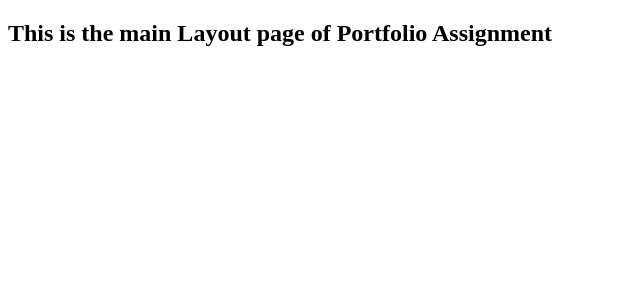
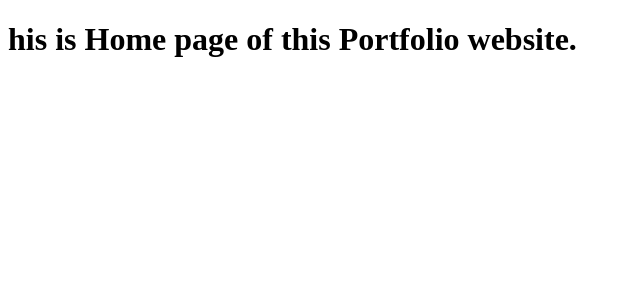
Before and after one commit to devSadakat/PortfolioDemo, a React (Vite) app: page / in a window 1280 px wide. Shown: the top 300 px of the page, without its empty margins (0-640 px from the left). Built offline with nearby package versions, Linux system fonts and the light colour scheme.

Commit message:
Start setup Home page

```diff
--- a/src/Layoute/MainLayout.jsx
+++ b/src/Layoute/MainLayout.jsx
@@ -1,9 +1,10 @@
 import React from 'react';
+import { Outlet } from 'react-router';
 
 const MainLayout = () => {
     return (
         <div>
-            <h2>This is the main Layout page of Portfolio Assignment</h2>
+           <Outlet/>
         </div>
     );
 };
--- /dev/null
+++ b/src/pages/Home/Home.jsx
@@ -0,0 +1,10 @@
+
+const Home = () => {
+    return (
+        <div>
+            <h1> his is Home page of this Portfolio website. </h1>
+        </div>
+    );
+};
+
+export default Home;
```
Also changed, not shown: src/Routes/Routes.jsx (+8 -1 lines).
